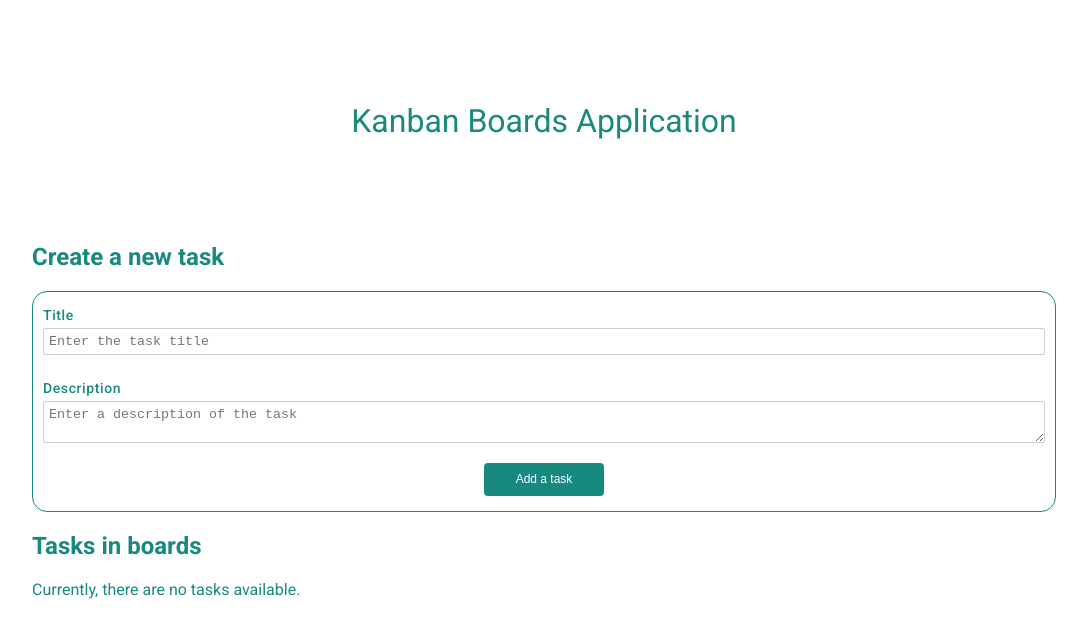
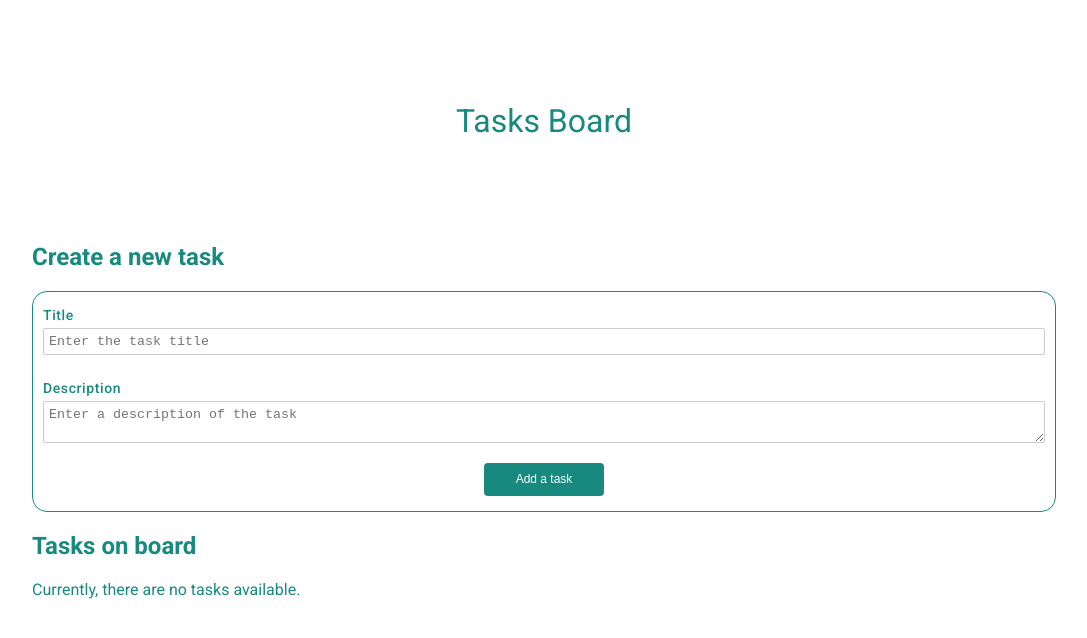
Before and after one commit to MichalGuz/MichalGuz.github.io, a plain HTML site: page index.html in a window 1280 px wide. Shown: the whole page, without its empty margins (96-1183 px from the left). Drawn offline with Linux system fonts and the light colour scheme; no server answers.

Commit message:
Change display text in a html.

```diff
--- a/index.html
+++ b/index.html
@@ -3,12 +3,12 @@
   <meta charset="UTF-8">
   <meta name="viewport" content="width=device-width, user-scalable=no, initial-scale=1.0, maximum-scale=1.0, minimum-scale=1.0">
   <meta http-equiv="X-UA-Compatible" content="ie=edge">
-  <title>Kanban Boards</title>
+  <title>Tasks Board</title>
   <link rel="stylesheet" href="style.css">
   <link href="https://fonts.googleapis.com/css?family=Roboto:400,400i,500,500i,700,700i&subset=latin-ext" rel="stylesheet">
 </head>
 <body>
-<h1 class="kanban-heading">Kanban Boards Application</h1>
+<h1 class="kanban-heading">Tasks Board</h1>
 
 <main class="kanban container">
   <section class="form">
@@ -39,7 +39,7 @@
     </form>
   </section>
   <section class="datatable">
-    <h2>Tasks in boards</h2>
+    <h2>Tasks on board</h2>
     <div class="datatable__tasks-container" data-tasks-container></div>
   </section>
 </main>
```
